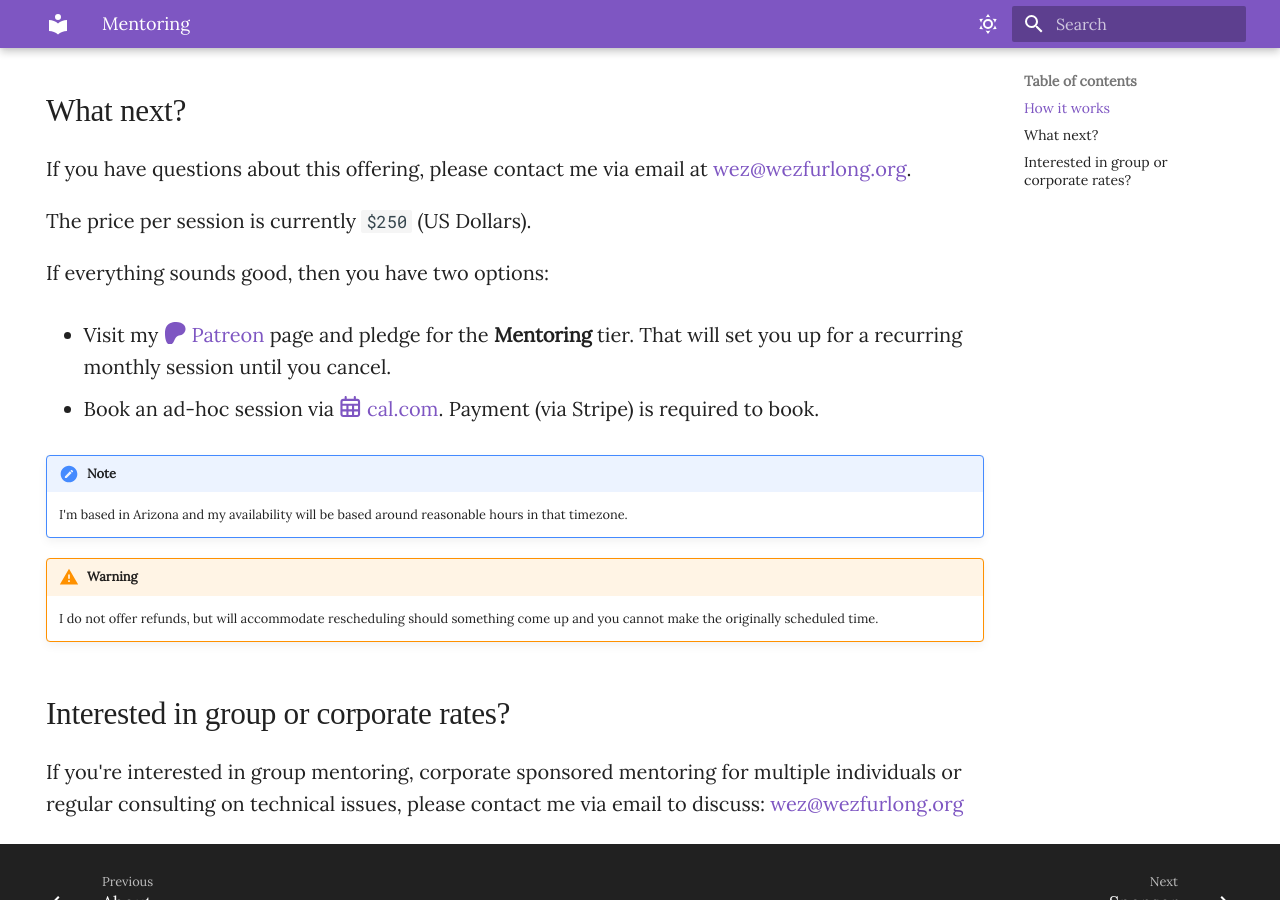
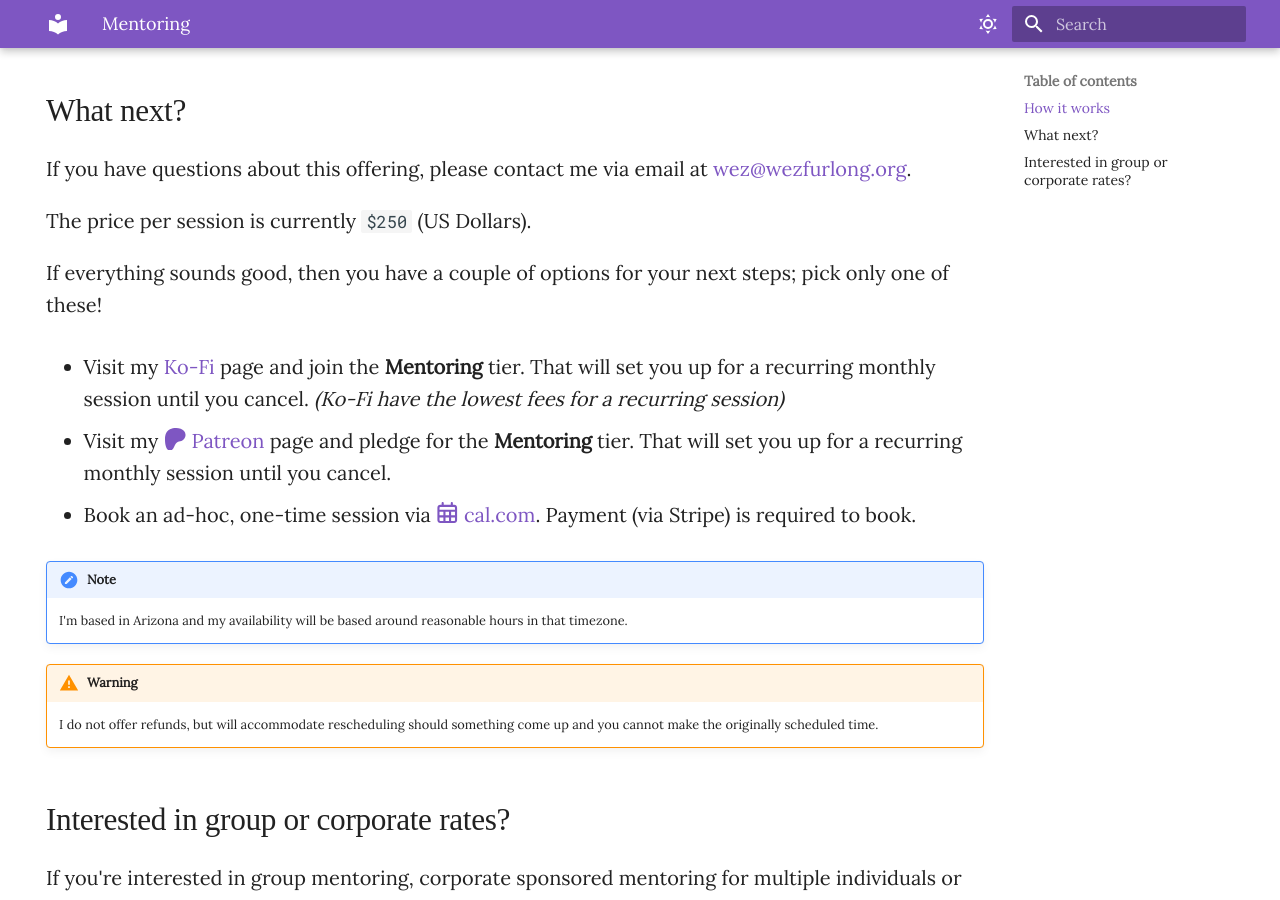
Before and after one commit to wez/wez.github.io, an MkDocs documentation site: the page built from docs/mentoring.md, in a window 1280 px wide and 900 px high, scrolled down 1387 px. Built offline with MkDocs 1.6.1 and Material for MkDocs 9.7.7, drawn with Linux system fonts in a browser that asks for light colours; some web fonts are replaced.

Commit message:
mentoring: add ko-fi mentoring tier as an option

```diff
--- a/docs/mentoring.md
+++ b/docs/mentoring.md
@@ -55,14 +55,19 @@ wez@wezfurlong.org.
 
 The price per session is currently `$250` (US Dollars).
 
-If everything sounds good, then you have two options:
+If everything sounds good, then you have a couple of options for your
+next steps; pick only one of these!
+
+* Visit my [Ko-Fi](https://ko-fi.com/wezfurlong/tiers) page and join the
+  **Mentoring** tier.  That will set you up for a recurring monthly session
+  until you cancel. *(Ko-Fi have the lowest fees for a recurring session)*
 
 * Visit my [:fontawesome-brands-patreon:
   Patreon](https://patreon.com/WezFurlong) page and pledge for the
   **Mentoring** tier.  That will set you up for a recurring monthly session
   until you cancel.
 
-* Book an ad-hoc session via [:fontawesome-regular-calendar-days:
+* Book an ad-hoc, one-time session via [:fontawesome-regular-calendar-days:
   cal.com](https://cal.com/wezfurlong/mentoring-ad-hoc). Payment (via Stripe)
   is required to book.
 
@@ -74,8 +79,6 @@ If everything sounds good, then you have two options:
     I do not offer refunds, but will accommodate rescheduling should something
     come up and you cannot make the originally scheduled time.
 
-
-
 ## Interested in group or corporate rates?
 
 If you're interested in group mentoring, corporate sponsored mentoring for
```
